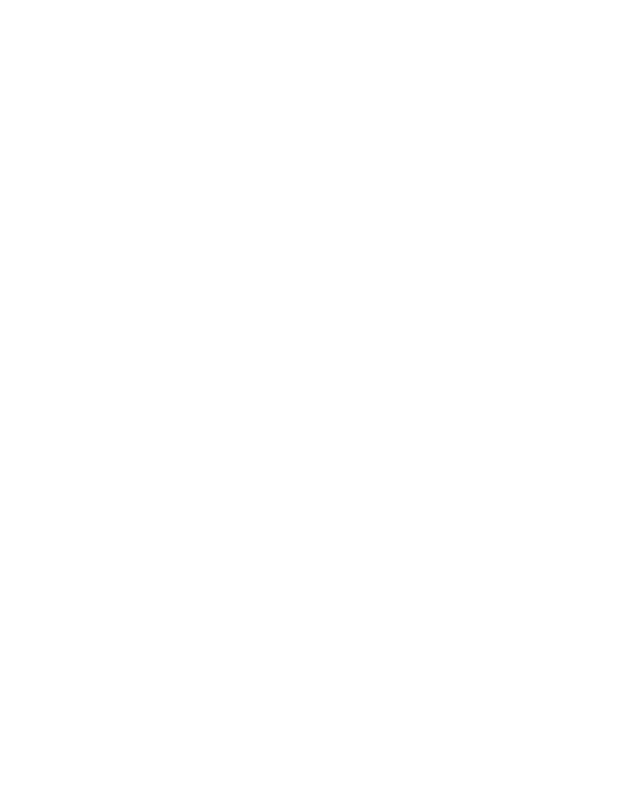
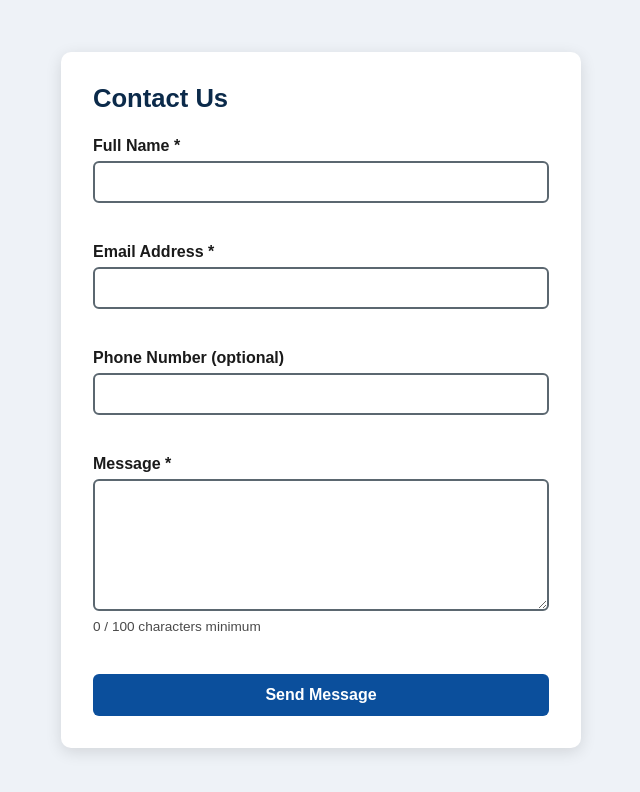
Before and after one commit to acciojob/multi-section-landing-page-SHAIKADIL522, a website: page main.html in a window 1280 px wide. Shown: the whole page, without its empty margins (319-959 px from the left). Drawn offline with Linux system fonts and the light colour scheme.

Commit message:
created a submission

```diff
--- a/main.html
+++ b/main.html
@@ -1,16 +1,52 @@
 <!DOCTYPE html>
 
-<html>
+<html lang="en">
 
 <head>
+	<meta charset="UTF-8">
+	<meta name="viewport" content="width=device-width, initial-scale=1">
+	<title>Contact Form</title>
 	<link rel="stylesheet" href="styles.css">
 </head>
 
 <body>
-	<!-- the entire body must be written by student -->
-    <script type="text/javascript" src="./script.js">
-</script>
+	<main>
+		<form id="contactForm" action="/contact" method="POST" novalidate>
+			<h1>Contact Us</h1>
 
+			<div class="field">
+				<label for="fullName">Full Name <span aria-hidden="true">*</span></label>
+				<input type="text" id="fullName" name="fullName" required aria-required="true"
+					aria-describedby="fullName-error" autocomplete="name">
+				<p class="error" id="fullName-error" role="alert"></p>
+			</div>
+
+			<div class="field">
+				<label for="email">Email Address <span aria-hidden="true">*</span></label>
+				<input type="email" id="email" name="email" required aria-required="true"
+					aria-describedby="email-error" autocomplete="email">
+				<p class="error" id="email-error" role="alert"></p>
+			</div>
+
+			<div class="field">
+				<label for="phone">Phone Number (optional)</label>
+				<input type="tel" id="phone" name="phone" aria-describedby="phone-error" autocomplete="tel">
+				<p class="error" id="phone-error" role="alert"></p>
+			</div>
+
+			<div class="field">
+				<label for="message">Message <span aria-hidden="true">*</span></label>
+				<textarea id="message" name="message" rows="6" required aria-required="true"
+					aria-describedby="message-error message-count"></textarea>
+				<p class="count" id="message-count">0 / 100 characters minimum</p>
+				<p class="error" id="message-error" role="alert"></p>
+			</div>
+
+			<button type="submit">Send Message</button>
+		</form>
+	</main>
+
+	<script type="text/javascript" src="./script.js"></script>
 </body>
 
 </html>
--- a/script.js
+++ b/script.js
@@ -1 +1,58 @@
 //your JS code here. If required.
+const form = document.getElementById('contactForm');
+
+const emailPattern = /^[^\s@]+@[^\s@]+\.[^\s@]+$/;
+const phonePattern = /^\+?[0-9\s\-().]+$/;
+
+const validators = {
+  fullName(v) {
+    return v.trim() ? '' : 'Full name is required.';
+  },
+  email(v) {
+    if (!v.trim()) return 'Email address is required.';
+    return emailPattern.test(v.trim()) ? '' : 'Enter a valid email address.';
+  },
+  phone(v) {
+    if (!v.trim()) return ''; // optional
+    const digits = v.replace(/\D/g, '');
+    return phonePattern.test(v.trim()) && digits.length >= 7 && digits.length <= 15
+      ? ''
+      : 'Enter a valid phone number (7-15 digits).';
+  },
+  message(v) {
+    if (!v.trim()) return 'Message is required.';
+    return v.trim().length >= 100 ? '' : 'Message must be at least 100 characters.';
+  }
+};
+
+function validateField(name) {
+  const input = form.elements[name];
+  const error = document.getElementById(name + '-error');
+  const msg = validators[name](input.value);
+  error.textContent = msg;
+  input.classList.toggle('invalid', !!msg);
+  input.classList.toggle('valid', !msg && input.value.trim() !== '');
+  input.setAttribute('aria-invalid', msg ? 'true' : 'false');
+  return !msg;
+}
+
+Object.keys(validators).forEach((name) => {
+  const input = form.elements[name];
+  input.addEventListener('blur', () => validateField(name));
+  input.addEventListener('input', () => {
+    validateField(name);
+    if (name === 'message') {
+      document.getElementById('message-count').textContent =
+        input.value.trim().length + ' / 100 characters minimum';
+    }
+  });
+});
+
+form.addEventListener('submit', (e) => {
+  const results = Object.keys(validators).map(validateField);
+  if (results.includes(false)) {
+    e.preventDefault();
+    const firstBad = form.querySelector('.invalid');
+    if (firstBad) firstBad.focus();
+  }
+});
--- a/styles.css
+++ b/styles.css
@@ -1 +1,72 @@
 /*  your css code here. If applicable */
+* { box-sizing: border-box; }
+
+body {
+  margin: 0;
+  font-family: Arial, Helvetica, sans-serif;
+  background: #eef2f7;
+  color: #1a1a1a;
+}
+
+main {
+  min-height: 100vh;
+  display: flex;
+  align-items: center;
+  justify-content: center;
+  padding: 20px;
+}
+
+form {
+  width: 100%;
+  max-width: 520px;
+  background: #ffffff;
+  padding: 32px;
+  border-radius: 10px;
+  box-shadow: 0 4px 16px rgba(0, 0, 0, 0.12);
+}
+
+h1 { margin: 0 0 24px; font-size: 1.6rem; color: #0b2a4a; }
+
+.field { margin-bottom: 18px; }
+
+label { display: block; margin-bottom: 6px; font-weight: bold; }
+
+input, textarea {
+  width: 100%;
+  padding: 10px 12px;
+  font-size: 1rem;
+  font-family: inherit;
+  color: #1a1a1a;
+  background: #fff;
+  border: 2px solid #5b6770;
+  border-radius: 6px;
+}
+
+input:focus, textarea:focus, button:focus {
+  outline: 3px solid #1a5fb4;
+  outline-offset: 2px;
+}
+
+input.invalid, textarea.invalid { border-color: #b00020; }
+input.valid, textarea.valid { border-color: #1b7a3d; }
+
+.error { margin: 6px 0 0; min-height: 1.1em; font-size: 0.9rem; color: #b00020; }
+.count { margin: 4px 0 0; font-size: 0.85rem; color: #4a4a4a; }
+
+button {
+  width: 100%;
+  padding: 12px;
+  font-size: 1rem;
+  font-weight: bold;
+  color: #fff;
+  background: #0b4f9c;
+  border: none;
+  border-radius: 6px;
+  cursor: pointer;
+}
+
+button:hover { background: #083a73; }
+
+@media (max-width: 480px) {
+  form { padding: 20px; }
+}
```
